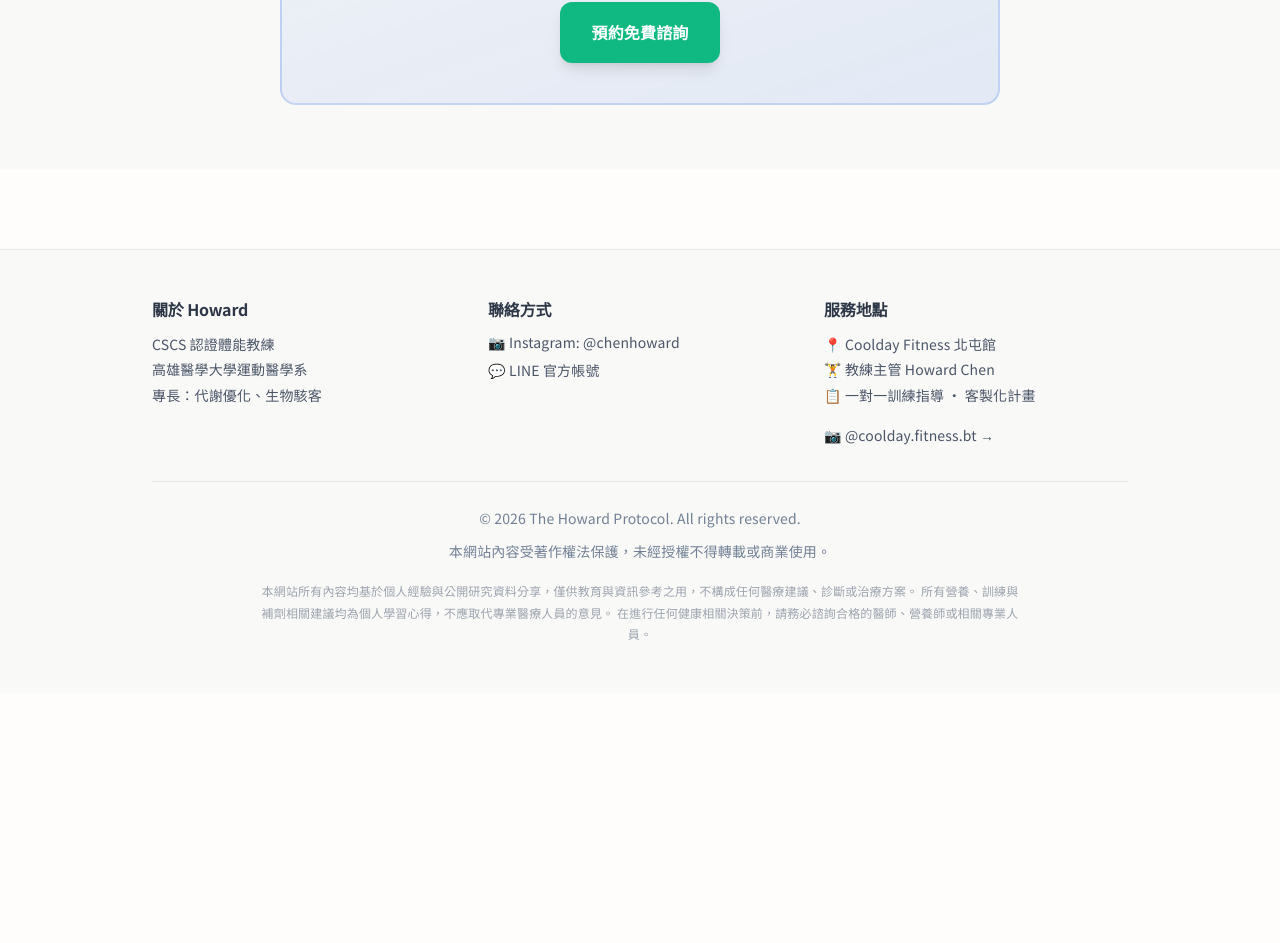
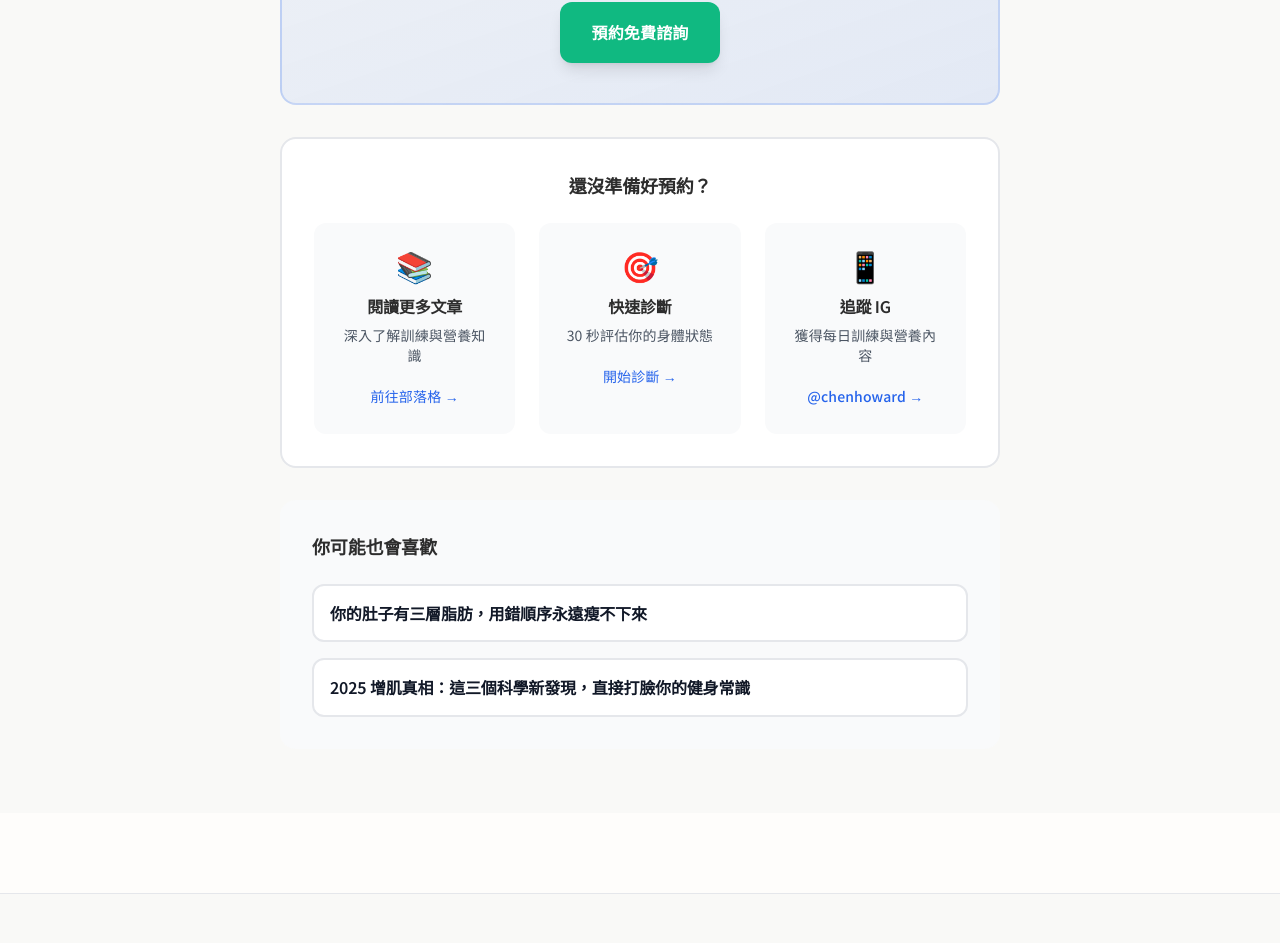
Before and after one commit to chenhoward456-hash/V3, a Next.js app: page /blog/female-menstrual-cycle-training in a window 1280 px wide. Shown: the part 5916-6859 px from the top of the page. Before the commit the page ends 6609 px from the top, so only its background shows below. Built offline with nearby package versions, Linux system fonts and the light colour scheme.

Commit message:
完整轉換優化：診斷測驗分級引導、文章階梯式CTA、社群證明、免費資源規劃

```diff
--- a/app/blog/[slug]/page.tsx
+++ b/app/blog/[slug]/page.tsx
@@ -3,7 +3,7 @@ import Link from 'next/link'
 import { generateArticleSchema } from './schema'
 import Breadcrumb from '@/components/Breadcrumb'
 import ArticleTracker from './ArticleTracker'
-import LineButton from '@/components/LineButton'
+import ArticleCTA from '@/components/ArticleCTA'
 
 // 文章內容（之後可以從 Markdown 檔案讀取）
 const blogContent: Record<string, {
@@ -1111,21 +1111,19 @@ export default function BlogPostPage({ params }: { params: { slug: string } }) {
           </div>
         </div>
 
-        {/* CTA */}
-        <div className="mt-16 bg-gradient-to-br from-primary/5 to-primary/10 rounded-2xl p-10 text-center border-2 border-primary/20">
-          <h3 className="text-2xl font-bold mb-4" style={{color: '#2D2D2D'}}>
-            想了解個人化的健康優化方案？
-          </h3>
-          <p className="text-gray-600 mb-6">
-            透過 LINE 預約免費諮詢，分享更多實驗心得與數據追蹤經驗。
-          </p>
-          <LineButton
-            source="blog_post"
-            className="inline-block bg-success text-white px-8 py-4 rounded-xl font-bold shadow-lg hover:shadow-xl hover:-translate-y-1 transition-all"
-          >
-            預約免費諮詢
-          </LineButton>
-        </div>
+        {/* 階梯式 CTA */}
+        <ArticleCTA
+          articleTitle={post.title}
+          relatedArticles={
+            Object.entries(blogContent)
+              .filter(([slug]) => slug !== params.slug && blogContent[slug].category === post.category)
+              .slice(0, 2)
+              .map(([slug, article]) => ({
+                title: article.title,
+                slug: slug
+              }))
+          }
+        />
       </article>
     </div>
   )
--- a/app/page.tsx
+++ b/app/page.tsx
@@ -144,7 +144,7 @@ export default function HomePage() {
         </div>
       </div>
 
-      {/* 真誠區塊 - 6年實驗數據 */}
+      {/* 真誠區塊 - 6年實驗數據 + 社群證明 */}
       <div className="my-20 max-w-4xl mx-auto" style={{borderLeft: '4px solid #8B7355', paddingLeft: '2rem', backgroundColor: 'rgba(139, 115, 85, 0.03)', padding: '2rem 2rem 2rem 3rem', borderRadius: '0.5rem'}}>
         <div className="flex items-start gap-4 mb-4">
           <div className="w-12 h-12 rounded-full border-2 border-gray-900 flex items-center justify-center text-gray-900 font-bold text-sm flex-shrink-0">DATA</div>
@@ -153,9 +153,23 @@ export default function HomePage() {
             <p className="text-gray-600 leading-relaxed text-[15px] mb-4">
               從 2020 年系統崩潰到 2026 年完全重生，完整記錄每一步調整與數據變化。
             </p>
-            <p className="text-lg md:text-xl text-gray-600 mb-4 text-center leading-relaxed px-4" style={{maxWidth: '600px', margin: '0 auto 1rem'}}>
-              Coolday Fitness 北屯館教練主管 • CSCS 認證體能教練
-            </p>
+
+            {/* 數據展示 */}
+            <div className="grid grid-cols-3 gap-4 my-6 p-4 bg-white rounded-xl">
+              <div className="text-center">
+                <div className="text-2xl font-bold text-primary">50+</div>
+                <div className="text-xs text-gray-500">協助學員</div>
+              </div>
+              <div className="text-center">
+                <div className="text-2xl font-bold text-primary">6年</div>
+                <div className="text-xs text-gray-500">實驗數據</div>
+              </div>
+              <div className="text-center">
+                <div className="text-2xl font-bold text-primary">100%</div>
+                <div className="text-xs text-gray-500">數據驅動</div>
+              </div>
+            </div>
+
             <p className="italic text-gray-500 text-sm leading-relaxed" style={{fontFamily: 'Georgia, serif'}}>
               「這不是理論，是我在 2020 年身體系統崩潰後，花了六年時間，用自己的數據一點一滴換來的重生記錄。」
             </p>
--- /dev/null
+++ b/components/ArticleCTA.tsx
@@ -0,0 +1,106 @@
+'use client'
+
+import Link from 'next/link'
+import LineButton from './LineButton'
+
+interface ArticleCTAProps {
+  articleTitle: string
+  relatedArticles?: {
+    title: string
+    slug: string
+  }[]
+}
+
+export default function ArticleCTA({ articleTitle, relatedArticles }: ArticleCTAProps) {
+  return (
+    <div className="mt-16 space-y-8">
+      {/* 主要 CTA */}
+      <div className="bg-gradient-to-br from-primary/5 to-primary/10 rounded-2xl p-10 text-center border-2 border-primary/20">
+        <h3 className="text-2xl font-bold mb-4" style={{color: '#2D2D2D'}}>
+          想了解個人化的健康優化方案？
+        </h3>
+        <p className="text-gray-600 mb-6">
+          透過 LINE 預約免費諮詢，分享更多實驗心得與數據追蹤經驗。
+        </p>
+        <LineButton
+          source="blog_post"
+          className="inline-block bg-success text-white px-8 py-4 rounded-xl font-bold shadow-lg hover:shadow-xl hover:-translate-y-1 transition-all"
+        >
+          預約免費諮詢
+        </LineButton>
+      </div>
+
+      {/* 階梯式選項 */}
+      <div className="bg-white rounded-2xl p-8 border-2 border-gray-200">
+        <h4 className="text-lg font-semibold mb-6 text-center" style={{color: '#2D2D2D'}}>
+          還沒準備好預約？
+        </h4>
+
+        <div className="grid md:grid-cols-3 gap-6">
+          {/* 選項 1：閱讀更多 */}
+          <div className="text-center p-6 rounded-xl bg-gray-50 hover:bg-gray-100 transition-all">
+            <div className="text-3xl mb-3">📚</div>
+            <h5 className="font-semibold mb-2" style={{color: '#2D2D2D'}}>閱讀更多文章</h5>
+            <p className="text-sm text-gray-600 mb-4">深入了解訓練與營養知識</p>
+            <Link
+              href="/blog"
+              className="text-primary hover:underline text-sm font-medium"
+            >
+              前往部落格 →
+            </Link>
+          </div>
+
+          {/* 選項 2：系統診斷 */}
+          <div className="text-center p-6 rounded-xl bg-gray-50 hover:bg-gray-100 transition-all">
+            <div className="text-3xl mb-3">🎯</div>
+            <h5 className="font-semibold mb-2" style={{color: '#2D2D2D'}}>快速診斷</h5>
+            <p className="text-sm text-gray-600 mb-4">30 秒評估你的身體狀態</p>
+            <Link
+              href="/diagnosis"
+              className="text-primary hover:underline text-sm font-medium"
+            >
+              開始診斷 →
+            </Link>
+          </div>
+
+          {/* 選項 3：追蹤 IG */}
+          <div className="text-center p-6 rounded-xl bg-gray-50 hover:bg-gray-100 transition-all">
+            <div className="text-3xl mb-3">📱</div>
+            <h5 className="font-semibold mb-2" style={{color: '#2D2D2D'}}>追蹤 IG</h5>
+            <p className="text-sm text-gray-600 mb-4">獲得每日訓練與營養內容</p>
+            <a
+              href="https://www.instagram.com/chenhoward/"
+              target="_blank"
+              rel="noopener noreferrer"
+              className="text-primary hover:underline text-sm font-medium"
+            >
+              @chenhoward →
+            </a>
+          </div>
+        </div>
+      </div>
+
+      {/* 相關文章推薦（如果有） */}
+      {relatedArticles && relatedArticles.length > 0 && (
+        <div className="bg-gray-50 rounded-2xl p-8">
+          <h4 className="text-lg font-semibold mb-6" style={{color: '#2D2D2D'}}>
+            你可能也會喜歡
+          </h4>
+          <div className="space-y-4">
+            {relatedArticles.map((article) => (
+              <Link
+                key={article.slug}
+                href={`/blog/${article.slug}`}
+                className="block p-4 bg-white rounded-xl border-2 border-gray-200 hover:border-primary transition-all"
+              >
+                <h5 className="font-semibold text-gray-900 hover:text-primary transition-colors">
+                  {article.title}
+                </h5>
+              </Link>
+            ))}
+          </div>
+        </div>
+      )}
+    </div>
+  )
+}
```
Also changed, not shown: app/diagnosis/page.tsx (+82 -5 lines), 2 other files (tests, documents, lock files or other folders).
